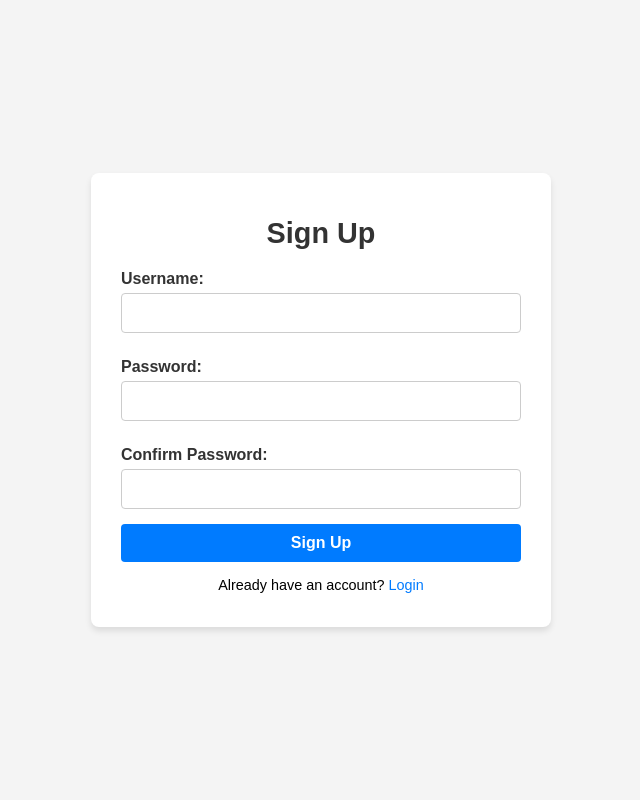
After one commit to knight433/yoga_pos_final, a Flask app: page /signup in a window 1280 px wide. The commit adds this page. Shown: the whole page, without its empty margins (319-959 px from the left). Run offline with Flask 3, Linux system fonts and the light colour scheme.

Commit message:
added signup page

```diff
--- a/main.py
+++ b/main.py
@@ -74,7 +74,7 @@ class CamInput:
 
         self.mp_drawing = mp.solutions.drawing_utils
         self.mp_pose = mp.solutions.pose
-        self.camera = cv2.VideoCapture(0)
+        self.camera = cv2.VideoCapture(1)
         self.obj = YogaPose.MatchYogaPos()
 
         self.height = 640
@@ -299,5 +299,33 @@ def user_data():
 def meditation():
     return render_template('meditation.html')
 
+@app.route('/signup', methods=['GET', 'POST'])
+def signup():
+    if request.method == 'POST':
+        username = request.form.get('username')
+        password = request.form.get('password')
+
+        # Load existing user data
+        user_data = load_user_data()
+
+        # Check if the username already exists
+        if any(user['username'] == username for user in user_data):
+            error = 'Username already exists. Please choose another one.'
+            return render_template('signup.html', error=error)
+
+        # Add the new user
+        new_user = {
+            "username": username,
+            "password": password,
+            "History": []
+        }
+        user_data.append(new_user)
+        save_user_data(user_data)  # Save updated data
+
+        # Redirect to login page after successful sign-up
+        return redirect(url_for('login'))
+
+    return render_template('signup.html')
+
 if __name__ == "__main__":
     socket.run(app, allow_unsafe_werkzeug=True, debug=True)
--- /dev/null
+++ b/static/css/signup.css
@@ -0,0 +1,83 @@
+/* General Styles */
+body {
+    font-family: Arial, sans-serif;
+    background-color: #f4f4f4;
+    margin: 0;
+    padding: 0;
+    display: flex;
+    justify-content: center;
+    align-items: center;
+    height: 100vh;
+}
+
+/* Form Container */
+form {
+    background: #ffffff;
+    padding: 20px 30px;
+    border-radius: 8px;
+    box-shadow: 0 4px 6px rgba(0, 0, 0, 0.1);
+    width: 100%;
+    max-width: 400px;
+}
+
+/* Heading */
+h2 {
+    margin-bottom: 20px;
+    font-size: 1.8rem;
+    color: #333;
+    text-align: center;
+}
+
+/* Labels and Inputs */
+label {
+    display: block;
+    margin: 10px 0 5px;
+    font-weight: bold;
+    color: #333;
+}
+
+input[type="text"],
+input[type="password"],
+input[type="email"] {
+    width: 100%;
+    padding: 10px;
+    margin-bottom: 15px;
+    border: 1px solid #ccc;
+    border-radius: 4px;
+    box-sizing: border-box;
+    font-size: 1rem;
+}
+
+/* Buttons */
+button[type="submit"] {
+    width: 100%;
+    padding: 10px;
+    background-color: #007BFF;
+    color: #fff;
+    font-size: 1rem;
+    font-weight: bold;
+    border: none;
+    border-radius: 4px;
+    cursor: pointer;
+    transition: background-color 0.3s ease;
+}
+
+button[type="submit"]:hover {
+    background-color: #0056b3;
+}
+
+/* Link to Login */
+p {
+    margin-top: 15px;
+    text-align: center;
+    font-size: 0.9rem;
+}
+
+p a {
+    color: #007BFF;
+    text-decoration: none;
+}
+
+p a:hover {
+    text-decoration: underline;
+}
--- a/static/json/userData.json
+++ b/static/json/userData.json
@@ -34,5 +34,10 @@
         "username": "yogi_master",
         "password": "yoga2024",
         "History": []
+    },
+    {
+        "username": "testUser123",
+        "password": "qwerasdf",
+        "History": []
     }
 ]
--- a/templates/login.html
+++ b/templates/login.html
@@ -20,6 +20,8 @@
         {% if error %}
         <p>{{ error }}</p>
         {% endif %}
+
+        <p>Don't have an account? <a href="{{ url_for('signup') }}">Sign Up</a></p>
     </form>
 </body>
 </html>
--- /dev/null
+++ b/templates/signup.html
@@ -0,0 +1,27 @@
+<!DOCTYPE html>
+<html lang="en">
+<head>
+    <meta charset="UTF-8">
+    <meta name="viewport" content="width=device-width, initial-scale=1.0">
+    <title>Sign Up</title>
+    <link rel="stylesheet" href="{{ url_for('static', filename='css/signup.css') }}">
+</head>
+<body>
+    <form action="{{ url_for('signup') }}" method="post">
+        <h2>Sign Up</h2>
+
+        <label for="username">Username:</label>
+        <input type="text" id="username" name="username" required>
+
+        <label for="password">Password:</label>
+        <input type="password" id="password" name="password" required>
+
+        <label for="confirm_password">Confirm Password:</label>
+        <input type="password" id="confirm_password" name="confirm_password" required>
+
+        <button type="submit">Sign Up</button>
+
+        <p>Already have an account? <a href="{{ url_for('login') }}">Login</a></p>
+    </form>
+</body>
+</html>
```
